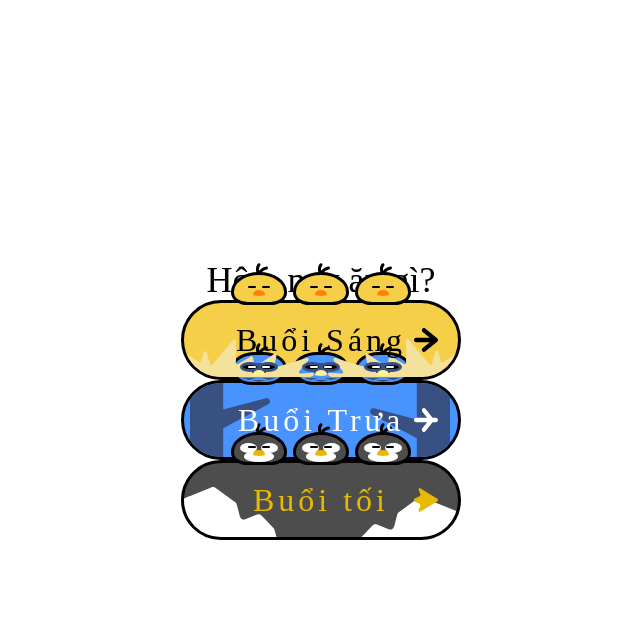
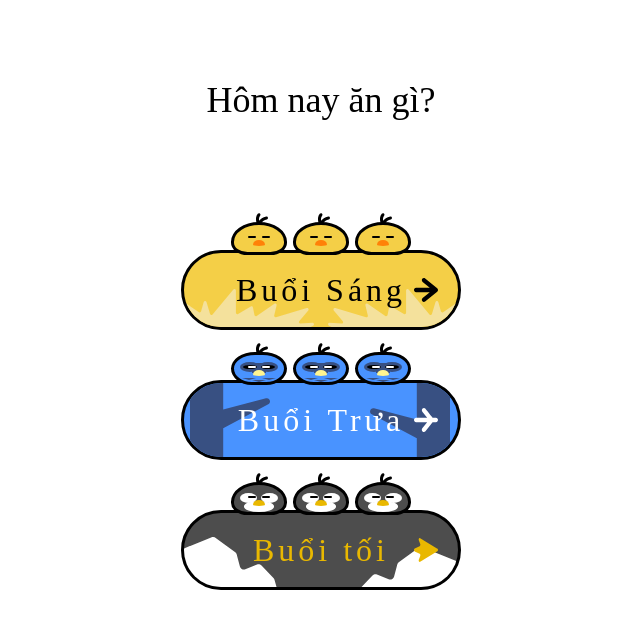
Before and after one commit to SonRio/homnayangi, a React (Create React App) app: page / in a window 1280 px wide. Shown: the top 628 px of the page, without its empty margins (319-959 px from the left). Built offline with nearby package versions, Linux system fonts and the light colour scheme; a web font is replaced by a local one.

Commit message:
style btn

```diff
--- a/src/index.css
+++ b/src/index.css
@@ -603,7 +603,19 @@ h1 {
     height: 28px;
   }
 }
-
+/* 本体と関係ないスタイル */
+.container {
+  width: 100%;
+  height: 600px;
+  display: flex;
+  flex-direction: column;
+  justify-content: center;
+  align-items: center;
+  background: #fff;
+}
+.button:not(:last-child) {
+  margin-bottom: 50px;
+}
 ul li {
   width: 200px;
   height: 35px;
```
